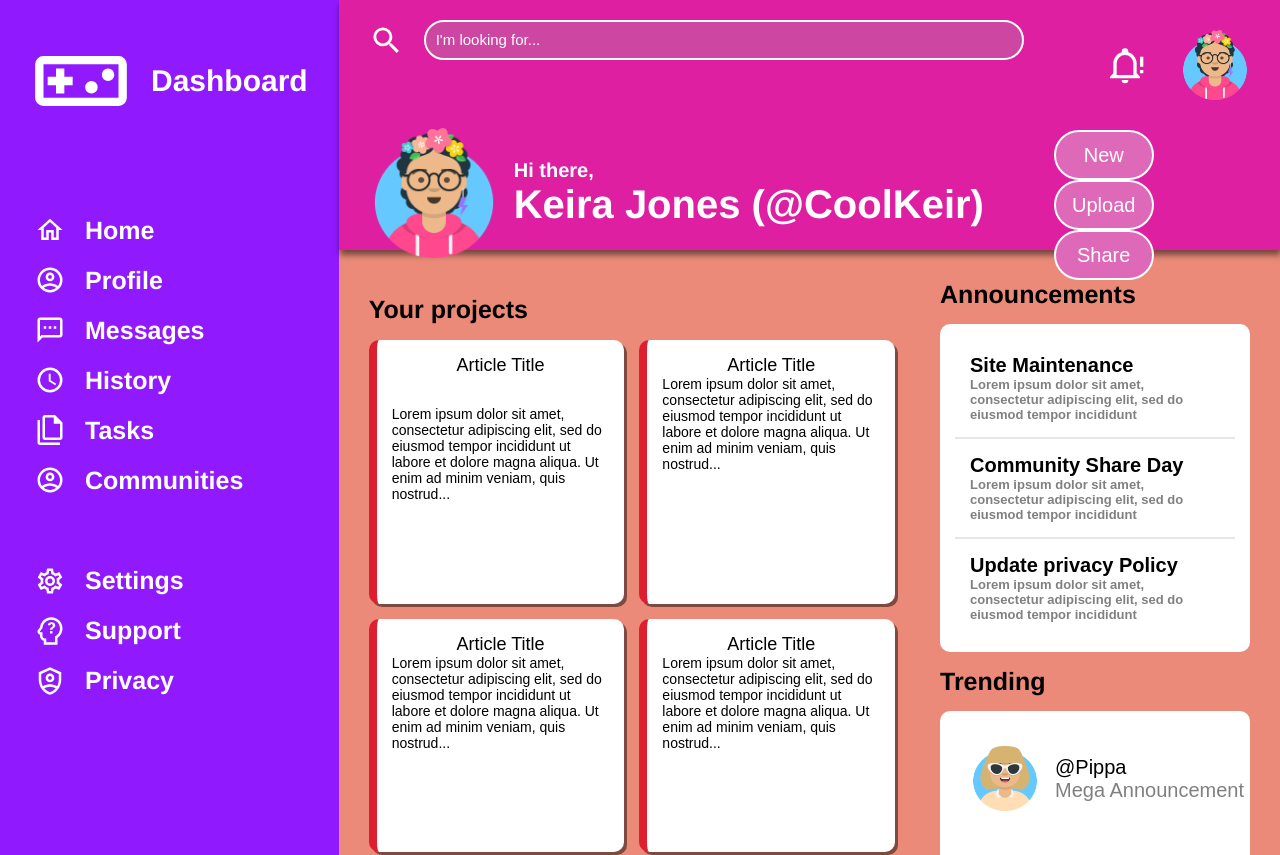
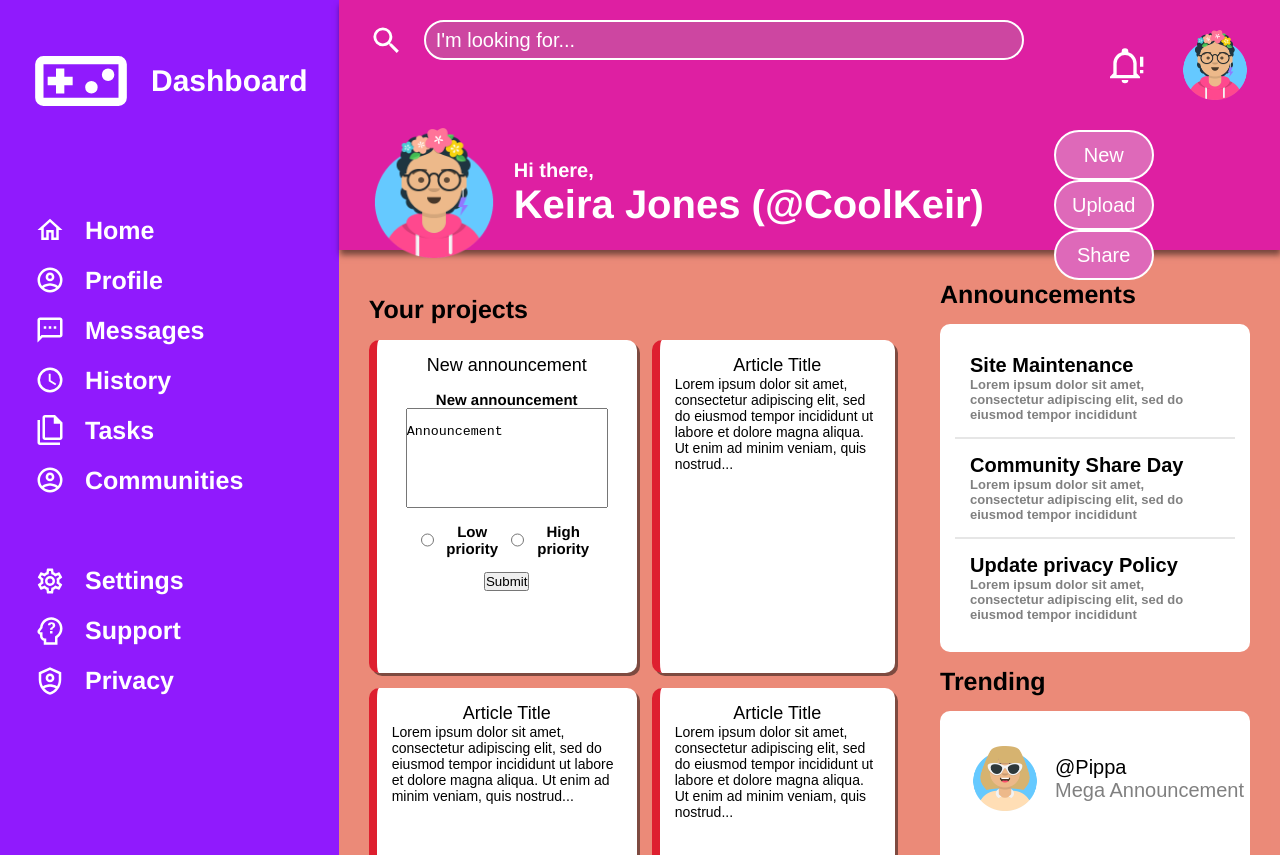
Before and after one commit to Cdeblsnow/Admin_dashboard, a plain HTML site: page index.html in a window 1280 px wide. Shown: the top 855 px of the page. Drawn offline with Linux system fonts and the light colour scheme.

Commit message:
Update header

```diff
--- a/index.html
+++ b/index.html
@@ -94,10 +94,26 @@
             <div class="projects">
 
                 <h3>Your projects</h3>
-                <div class="card">
-                  <p class="title">Article Title</p>
-                  <div class="color-line"></div>
-                  <p>Lorem ipsum dolor sit amet, consectetur adipiscing elit, sed do eiusmod tempor incididunt ut labore et dolore magna aliqua. Ut enim ad minim veniam, quis nostrud...</p>
+                <div class="card" id="n-announcement">
+                  <p class="title">New announcement</p>
+
+                  <div class="new-announcement">
+                      <form method="post">
+                        <label for="announcement">New announcement</label>
+                        <textarea name="announcement" id="announcement">
+                            Announcement
+                        </textarea>
+                        <div>
+                            <input type="radio" name="priority" id="low_priority"></input>
+                            <label for="low_priority">Low priority</label>
+
+                            <input type="radio" name="priority" id="high_priority"></input>
+                            <label for="high_priority">High priority</label>
+                        </div>
+
+                        <button>Submit</button>
+                      </form>
+                  </div>
                 </div>
                 <div class="card">
                     <p class="title">Article Title</p>
--- a/style/style.css
+++ b/style/style.css
@@ -34,6 +34,44 @@
     border-left: 8px #DE1F2F solid;
     box-shadow: 3px 3px 0 0 rgba(0, 0, 0, 0.466);
     position: relative;
+  }
+
+  .new-announcement{
+    display: flex;
+    justify-content: center;
+    height: 200px;
+    width: 200px;
+  }
+
+  #n-announcement{
+    display: flex;
+    flex-wrap: wrap;
+    flex-direction: column;
+    align-content: center;
+  }
+  .new-announcement form{
+    display: flex;
+    flex-direction: column;
+    /* flex: 1 1 0; */
+    align-items: center;
+    justify-content: center;
+  }
+
+  .new-announcement form div{
+    display: flex;
+    flex-direction: row;
+    gap: 10px;
+  }
+
+  .new-announcement label{
+    color: black;
+    font-size: 15px;
+  }
+
+  .new-announcement textarea{
+    resize: none;
+    height: 200px;
+    width: 200px;
   }
 
   .card p {
@@ -89,6 +127,7 @@
   align-items: center;
 }
 
+
 input[type="search"] {
     width: 600px;
     height: 40px;
@@ -99,19 +138,29 @@ input[type="search"] {
     -webkit-appearance: none;
     -moz-appearance: none;
     appearance: none;
+    color: white;
+    font-size: 20px;
+}
+
+input[type="search"]:hover{
+  background-color: rgba(255, 255, 255, 0.226);
+}
+
+input[type="search"]:focus{
+  outline: none;
+  background-color: rgba(255, 255, 255, 0.226);
+}
+
+input[type="search"]:focus::placeholder{
+  color: transparent;
 }
 
 input[type="search"]::placeholder {
   color: white;
-  font-size: 15px;
+  font-size: 20px;
   opacity: 1;
 }
 
-input[type="search"]::-webkit-search-cancel-button {
-  -webkit-appearance: none;
-  appearance: none;
-  display: none;
-}
 
 .magnify{
   fill: white;
@@ -181,6 +230,27 @@ input[type="search"]::-webkit-search-cancel-button {
   background-color: #DE69B9;
 }
 
+.header button{
+  appearance: none;
+  font-size: 20px;
+  height: 50px;
+  width: 100px;
+  padding: 10px;
+  border-radius: 25px;
+  transition-duration: .2s;
+}
+
+.header-button:hover {
+  background-color: #de69b98e;
+  box-shadow: 2px 2px 6px 2px black;
+}
+
+.header-button:active{
+  background-color: #de69b98e;
+  box-shadow: 2px 2px 6px 2px black;
+  transform: translateY(4px);
+}
+
 
 .notification {
   height: 40px;
@@ -190,17 +260,6 @@ input[type="search"]::-webkit-search-cancel-button {
 
 }
 
-
-.header button{
-  appearance: none;
-  font-size: 20px;
-  height: 50px;
-  width: 100px;
-  padding: 10px;
-  border-radius: 25px;
-}
-
-/* add on focus effects */
 
 .sidebar {
     display: grid;
```
